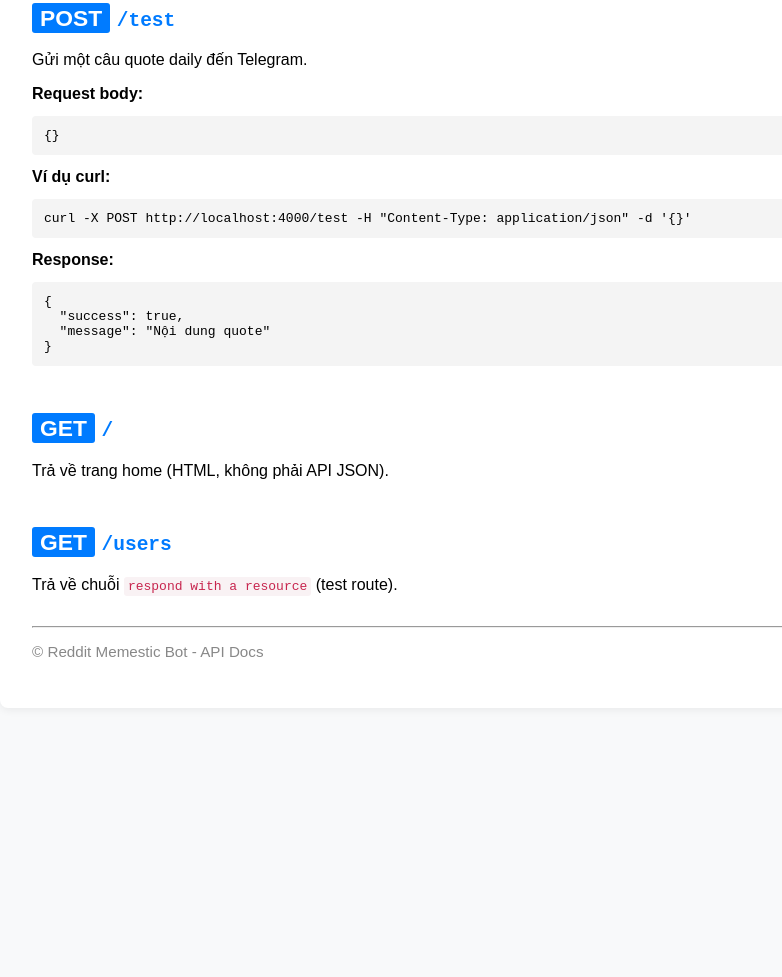
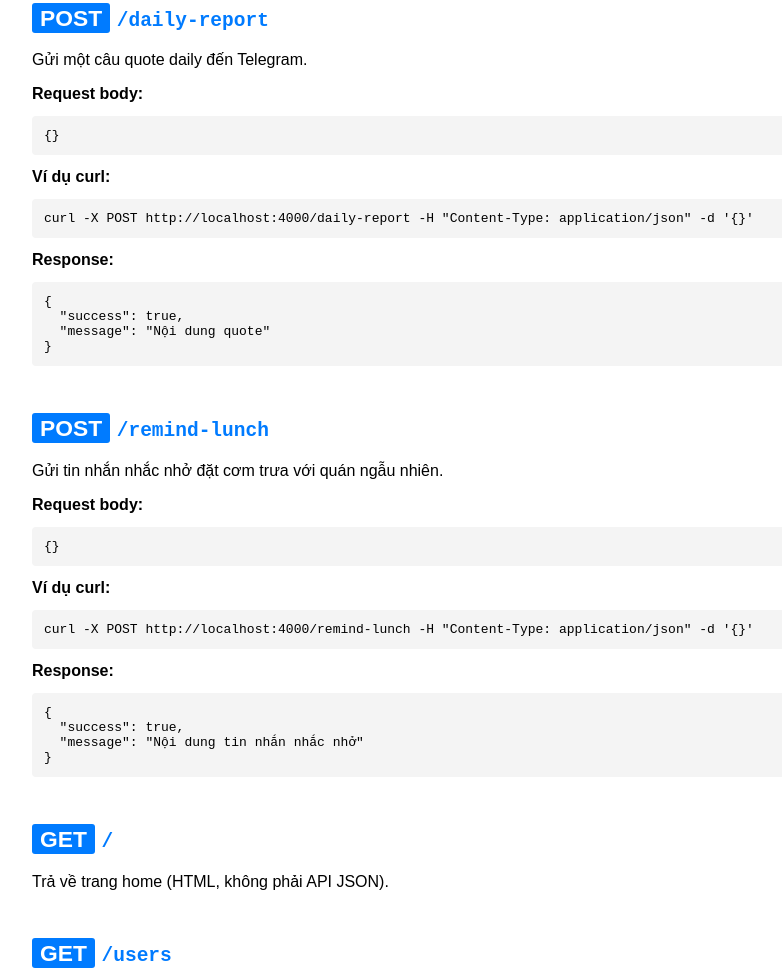
Before and after one commit to lecaobaophuc0912/memestic, a website: page public/docs.html in a window 1280 px wide. Shown: the part 2082-3059 px from the top of the page, without its empty margins (158-940 px from the left). Before the commit the page ends 2830 px from the top, so only its background shows below. Drawn offline with Linux system fonts and the light colour scheme.

Commit message:
Update document

```diff
--- a/public/docs.html
+++ b/public/docs.html
@@ -154,16 +154,30 @@
         </div>
 
         <div class="endpoint">
-            <h2><span class="method">POST</span> <span class="url">/test</span></h2>
+            <h2><span class="method">POST</span> <span class="url">/daily-report</span></h2>
             <p>Gửi một câu quote daily đến Telegram.</p>
             <b>Request body:</b>
             <pre>{}</pre>
             <b>Ví dụ curl:</b>
-            <pre>curl -X POST http://localhost:4000/test -H "Content-Type: application/json" -d '{}'</pre>
+            <pre>curl -X POST http://localhost:4000/daily-report -H "Content-Type: application/json" -d '{}'</pre>
             <b>Response:</b>
             <pre>{
   "success": true,
   "message": "Nội dung quote"
+}</pre>
+        </div>
+
+        <div class="endpoint">
+            <h2><span class="method">POST</span> <span class="url">/remind-lunch</span></h2>
+            <p>Gửi tin nhắn nhắc nhở đặt cơm trưa với quán ngẫu nhiên.</p>
+            <b>Request body:</b>
+            <pre>{}</pre>
+            <b>Ví dụ curl:</b>
+            <pre>curl -X POST http://localhost:4000/remind-lunch -H "Content-Type: application/json" -d '{}'</pre>
+            <b>Response:</b>
+            <pre>{
+  "success": true,
+  "message": "Nội dung tin nhắn nhắc nhở"
 }</pre>
         </div>
 
```
